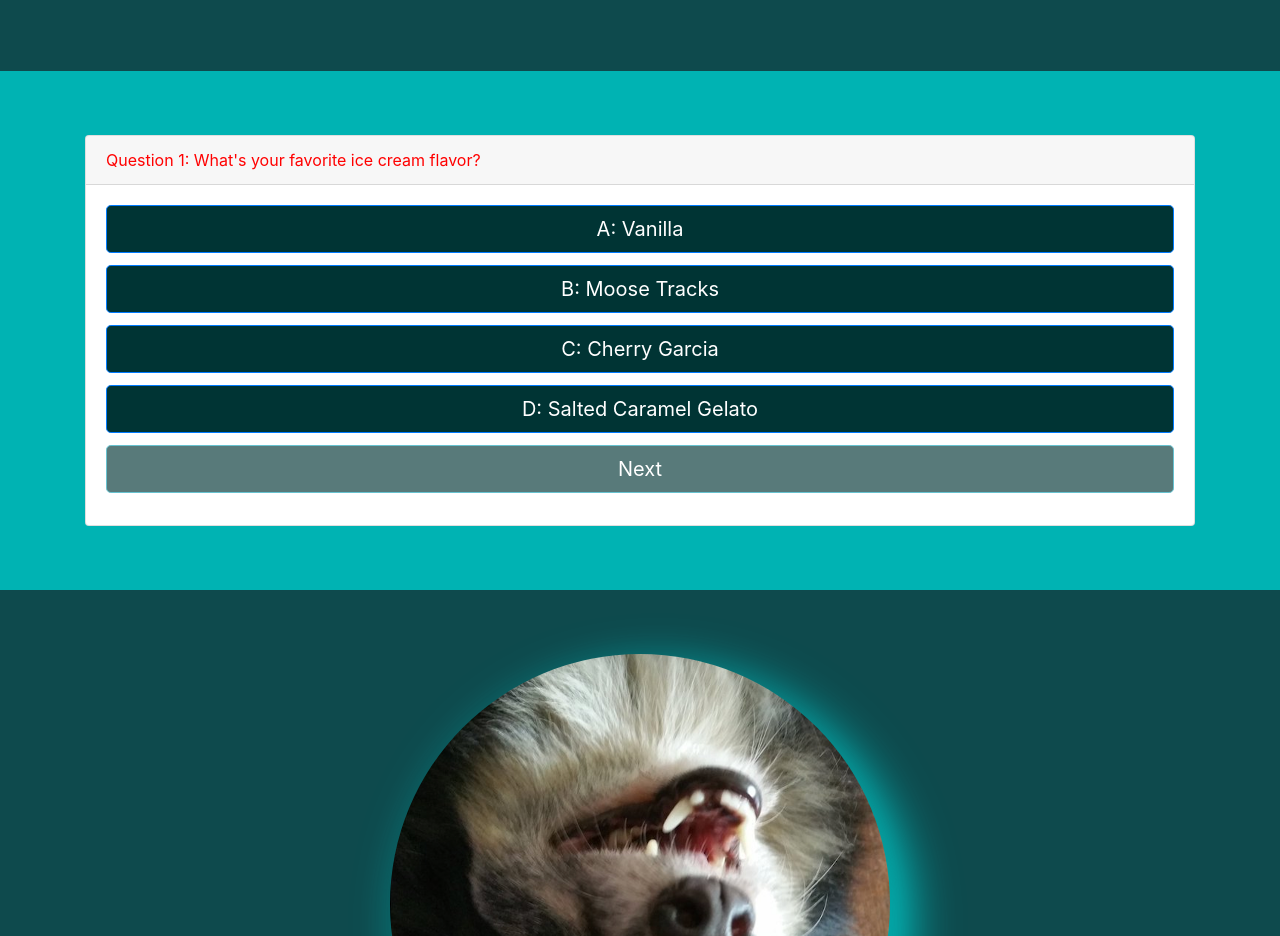
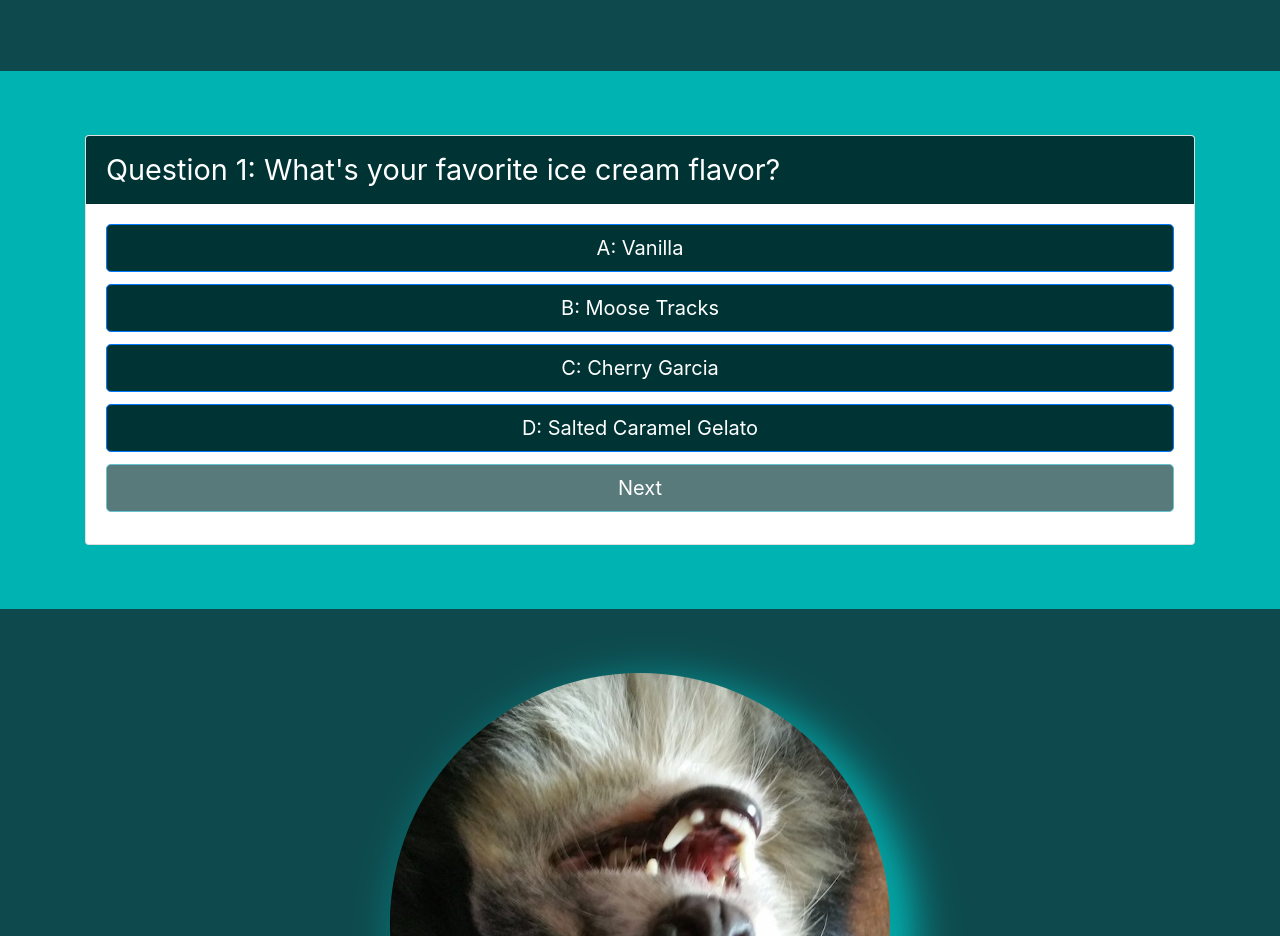
Before and after one commit to dziekan30/what_dog_am_i_app, a React (Create React App) app: page / in a window 1280 px wide. Shown: the part 980-1916 px from the top of the page. Built offline with nearby package versions, Linux system fonts and the light colour scheme.

Commit message:
95% working app

```diff
--- a/src/App.css
+++ b/src/App.css
@@ -95,12 +95,16 @@
   background-color: #0e4a4d;
 }
 .button {
-
   justify-content: center;
 }
 .restart-button {
   text-align: center;
   margin-top: 2%;
+}
+.question {
+  background-color: #003434;
+  color: white;
+  font-size: 180%;
 
 
 }
--- a/src/components/Question.js
+++ b/src/components/Question.js
@@ -92,7 +92,8 @@ class Question extends React.Component{
       <div className="question-background">
         <Container>
           <Card>
-            <Card.Header style={{color: "red"}}> Question {this.props.question.id}: {this.props.question.query}</Card.Header>
+            <Card.Header className="question">
+            Question {this.props.question.id}: {this.props.question.query}</Card.Header>
             <Card.Body>
 
 
```
